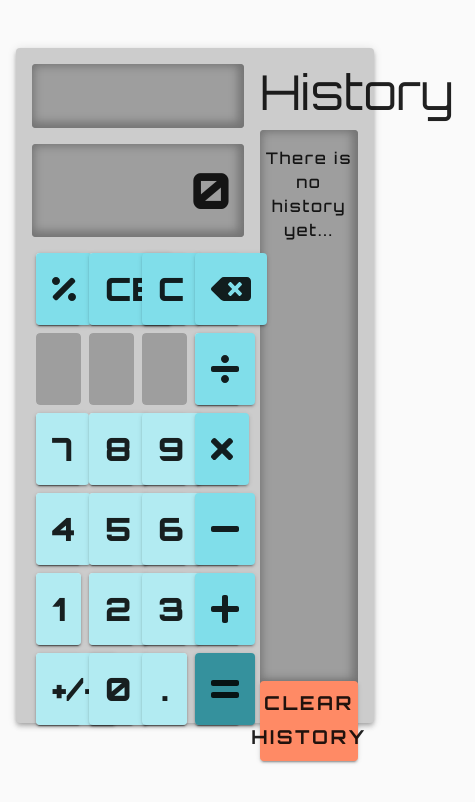
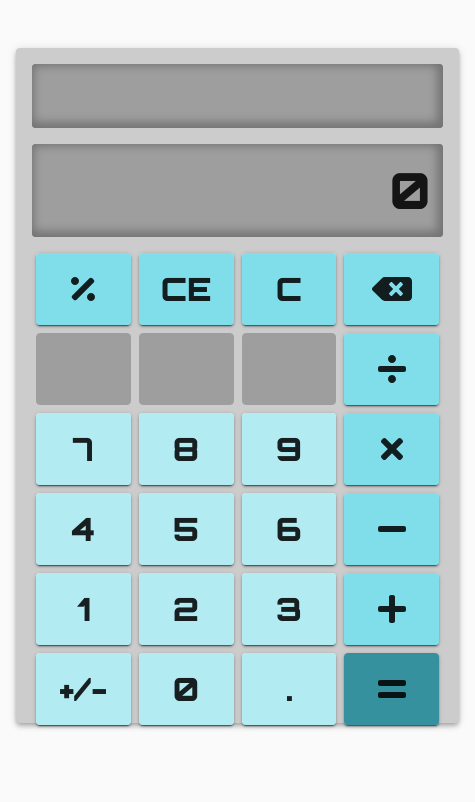
Before and after one commit to Spencer-Sch/Calculator_2.0, a React (Create React App) app: page / in a window 390 px wide. Shown: the top 802 px of the page, 475 px wide, since content can reach past the window. Built offline with nearby package versions, Linux system fonts and the light colour scheme.

Commit message:
See README Day 25 Update 1

```diff
--- a/src/App.js
+++ b/src/App.js
@@ -6,6 +6,9 @@ import HistorySection from './components/HistorySection';
 import CalculatorSection from './components/CalculatorSection';
 
 const useStyles = makeStyles((theme) => ({
+  container: {
+    minWidth: '475px',
+  },
   paper: {
     backgroundColor: '#ccc',
     marginTop: '3rem',
@@ -21,7 +24,7 @@ function App() {
   const classes = useStyles();
 
   return (
-    <Container maxWidth="lg" data-testid="app">
+    <Container maxWidth="lg" className={classes.container} data-testid="app">
       <Paper className={classes.paper} elevation={4}>
         <Grid container className={classes.grid} spacing={2}>
           <CalculatorSection />
--- a/src/components/CalculatorSection.js
+++ b/src/components/CalculatorSection.js
@@ -7,6 +7,7 @@ const useStyles = makeStyles({
   grid: {
     justifyContent: 'center',
   },
+  '@media (max-width: 950px)': {},
 });
 
 const CalculatorSection = () => {
@@ -15,7 +16,9 @@ const CalculatorSection = () => {
     <Grid
       container
       item
-      xs={8}
+      xs={12}
+      sm={12}
+      md={8}
       className={classes.grid}
       data-testid="calculatorSection"
     >
--- a/src/components/EquationOutput.js
+++ b/src/components/EquationOutput.js
@@ -18,12 +18,15 @@ const useStyles = makeStyles((theme) => ({
   typography: {
     fontWeight: 900,
     paddingRight: 12,
-    fontSize: 'calc( 18px + (24 - 16) * (100vw - 400px) / (800 - 400) )',
+    paddingLeft: 12,
+    fontSize: 'calc( 17px + (24 - 16) * (100vw - 400px) / (800 - 400) )',
   },
   typographySmall: {
     fontWeight: 900,
     paddingRight: 12,
-    fontSize: '2.2rem',
+    paddingLeft: 12,
+    fontSize: 'calc( 16px + (24 - 16) * (100vw - 400px) / (800 - 400) )',
+    // fontSize: '2.2rem',
   },
 }));
 
--- a/src/components/EquationResultOutput.js
+++ b/src/components/EquationResultOutput.js
@@ -19,19 +19,42 @@ const useStyles = makeStyles((theme) => ({
   typography: {
     fontWeight: 900,
     paddingRight: 12,
-    fontSize: 'calc( 50px + (24 - 16) * (100vw - 400px) / (800 - 400) )',
-    // fontSize: '5rem',
-    // '@media (max-width: 1250px)': {
-    //   fontSize: '3.8rem',
-    // },
-    // '@media (max-width: 950px)': {
-    //   fontSize: '3rem',
-    // },
+    fontSize: '5rem',
+    '@media (max-width: 1250px)': {
+      fontSize: 'calc( 50px + (24 - 16) * (100vw - 400px) / (800 - 400) )',
+    },
   },
   typographySmall: {
     fontWeight: 900,
     paddingRight: 12,
-    fontSize: '3rem',
+    fontSize: 'calc( 19px + (24 - 16) * (100vw - 400px) / (800 - 400) )',
+    '@media (min-width: 1800px)': {
+      fontSize: '2.7rem',
+    },
+    '@media (max-width: 1800px)': {
+      fontSize: '2.7rem',
+    },
+    '@media (max-width: 1275px)': {
+      fontSize: 'calc( 24px + (24 - 16) * (100vw - 400px) / (800 - 400) )',
+    },
+    '@media (max-width: 1000px)': {
+      fontSize: 'calc( 21px + (24 - 16) * (100vw - 400px) / (800 - 400) )',
+    },
+    '@media (max-width: 949px)': {
+      fontSize: 'calc( 35px + (24 - 16) * (100vw - 400px) / (800 - 400) )',
+    },
+    '@media (max-width: 800px)': {
+      fontSize: 'calc( 28px + (24 - 16) * (100vw - 400px) / (800 - 400) )',
+    },
+    '@media (max-width: 650px)': {
+      fontSize: 'calc( 25px + (24 - 16) * (100vw - 400px) / (800 - 400) )',
+    },
+    '@media (max-width: 550px)': {
+      fontSize: 'calc( 22px + (24 - 16) * (100vw - 400px) / (800 - 400) )',
+    },
+    '@media (max-width: 475px)': {
+      fontSize: '1.45rem',
+    },
   },
 }));
 
--- a/src/components/HistorySection.js
+++ b/src/components/HistorySection.js
@@ -5,11 +5,17 @@ import HistoryClearButton from './HistoryClearButton';
 import HistoryTitle from './HistoryTitle';
 import HistoryCardArea from './HistoryCardArea';
 
-const useStyles = makeStyles({
+const useStyles = makeStyles((theme) => ({
   grid: {
     justifyContent: 'center',
+    [theme.breakpoints.up('md')]: {
+      display: 'block',
+    },
+    [theme.breakpoints.down('sm')]: {
+      display: 'none',
+    },
   },
-});
+}));
 
 const HistorySection = () => {
   const classes = useStyles();
--- a/src/theme/theme.js
+++ b/src/theme/theme.js
@@ -2,6 +2,15 @@ import { createTheme } from '@material-ui/core';
 import { cyan, deepOrange, grey } from '@material-ui/core/colors';
 
 export const theme = createTheme({
+  breakpoints: {
+    values: {
+      xs: 0,
+      sm: 600,
+      md: 950,
+      lg: 1280,
+      xl: 1920,
+    },
+  },
   typography: {
     fontFamily: ['Orbitron', 'Helvetica', 'Arial', 'sans-serif'].join(','),
     htmlFontSize: '16',
```
Also changed, not shown: 1 other file (tests, documents, lock files or other folders).
